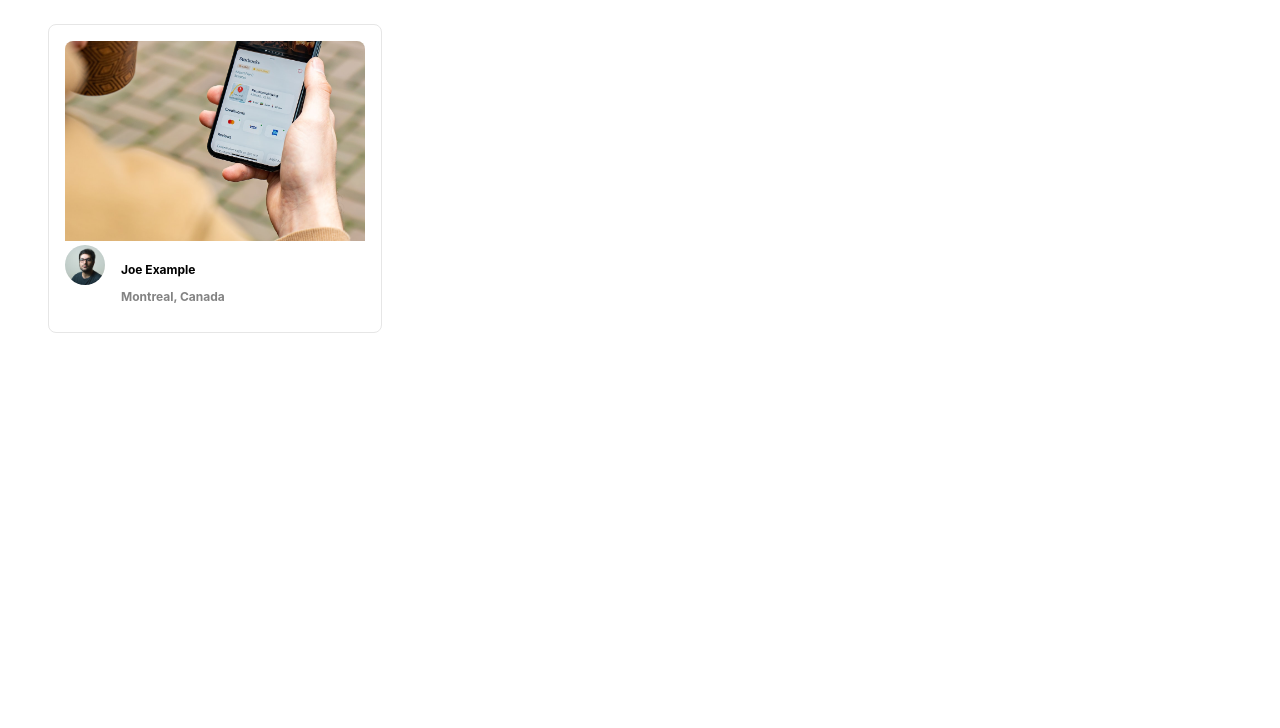
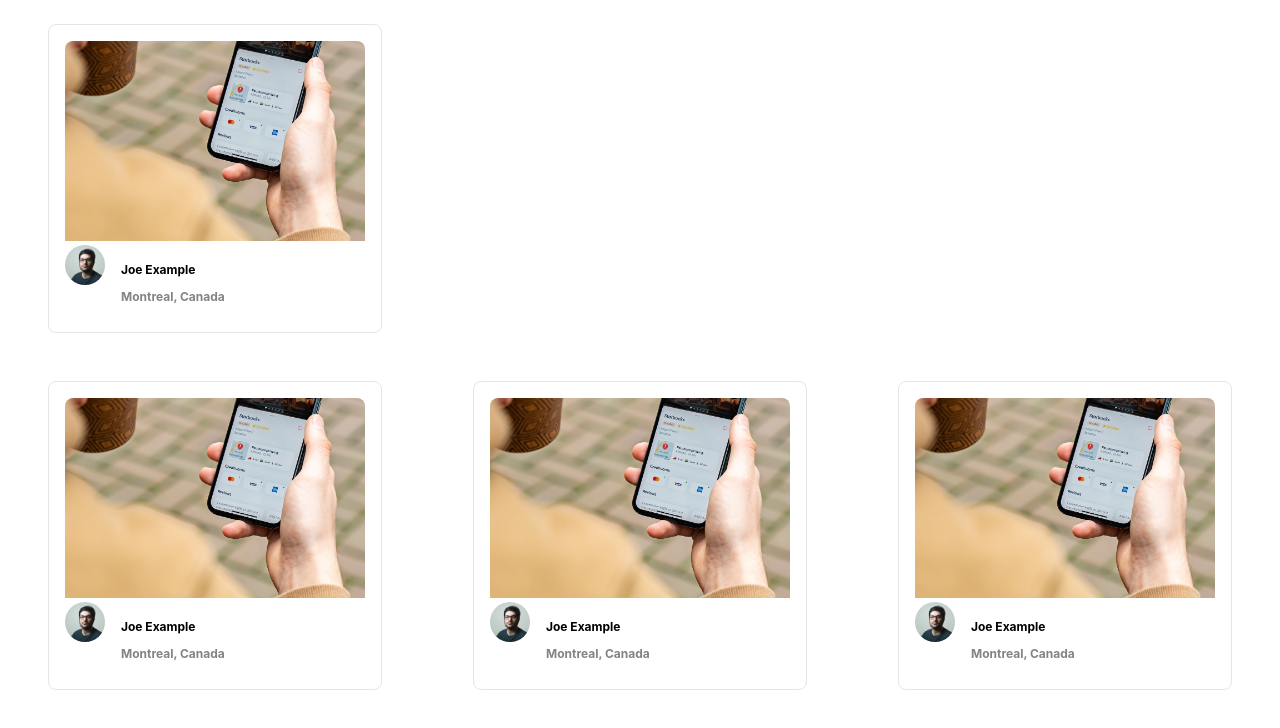
Before and after one commit to edgmsh/photo-labs, a React (Create React App) app in the folder frontend/: page / in a window 1280 px wide. Shown: the top 728 px of the page. Built offline with nearby package versions, Linux system fonts and the light colour scheme.

Commit message:
Display 3 Different Photos

```diff
--- a/frontend/src/App.jsx
+++ b/frontend/src/App.jsx
@@ -1,5 +1,6 @@
 import React from 'react';
 import PhotoListItem from './components/PhotoListItem';
+import PhotoList from './components/PhotoList';
 import './App.scss';
 
 const sampleDataForPhotoListItem = {
@@ -13,14 +14,17 @@ const sampleDataForPhotoListItem = {
   profile: `${process.env.PUBLIC_URL}/profile-1.jpg`,
 };
 
+const photosList = new Array(3);
+photosList.push(sampleDataForPhotoListItem);
+photosList.push(sampleDataForPhotoListItem);
+photosList.push(sampleDataForPhotoListItem);
+
 // Note: Rendering a single component to build components in isolation
 const App = () => {
   return (
     <div className="App">
-        <PhotoListItem
-          key={sampleDataForPhotoListItem.id}
-          photo={sampleDataForPhotoListItem}
-        />
+      <PhotoListItem key={sampleDataForPhotoListItem.id} photo={sampleDataForPhotoListItem} />
+      <PhotoList photos={photosList} />
     </div>
   );
 };
--- a/frontend/src/components/PhotoList.jsx
+++ b/frontend/src/components/PhotoList.jsx
@@ -1,5 +1,5 @@
 import React from "react";
-
+import PhotoListItem from './PhotoListItem';
 import "../styles/PhotoList.scss";
 
 const sampleDataForPhotoList = [
@@ -56,10 +56,16 @@ const sampleDataForPhotoList = [
   },
 ];
 
-const PhotoList = () => {
+const PhotoList = ({ photos }) => {
+
   return (
     <ul className="photo-list">
-      {/* Insert React */}
+      {photos.map((photo) =>
+        <PhotoListItem
+          key={photo.id}
+          photo={photo}
+        />
+      )}
     </ul>
   );
 };
```
